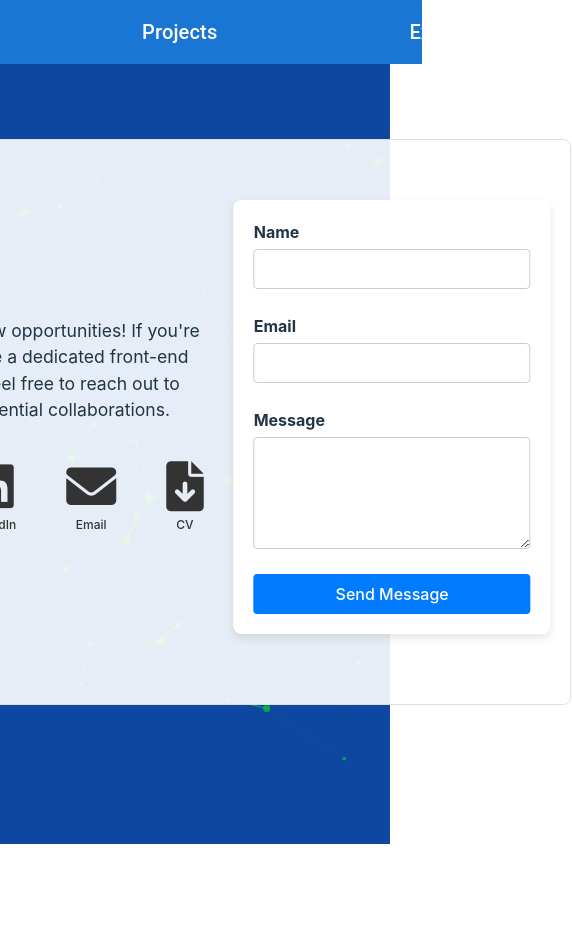
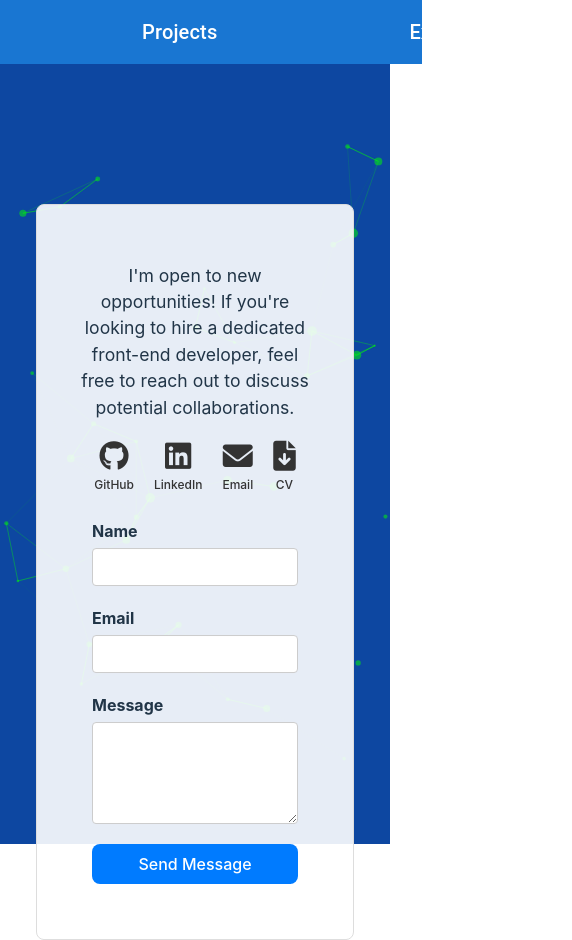
Before and after one commit to todor-savov/personal-portfolio, a React (Vite) app in the folder personal-portfolio/: page /contact in a window 390 px wide. Shown: the whole page, 572 px wide, since content can reach past the window. Before the commit the page ends 844 px from the top, so only its background shows below. Built offline with nearby package versions, Linux system fonts and the light colour scheme.

Commit message:
Update the CSS layout of the Contact page to make it mobile responsive (Contact.css)

```diff
--- a/personal-portfolio/src/components/Contact/Contact.css
+++ b/personal-portfolio/src/components/Contact/Contact.css
@@ -3,24 +3,21 @@
     transform: translate(-50%, -50%);
     z-index: 1;
     padding: 40px;
+    margin-top: 50px;
     border: 1px solid #ddd;
     border-radius: 8px;
     background-color: rgba(255, 255, 255, 0.9);
 }
 
-.contact-row {
-    display: flex;
-    flex-direction: row;
-    margin-bottom: 10px;
-}
-
 .contact-left {
     display: flex;
     flex-direction: column;
-    justify-content: center;
-    flex: 1;
     padding: 10px;
+}
+
+.contact-left p {
     font-size: 1.1em;
+    margin-bottom: 10px;
 }
 
 .social-icons {
@@ -28,7 +25,7 @@
     flex-direction: row;
     justify-content: center;
     gap: 50px;
-    margin-top: 20px;
+    margin-top: 10px;
 }
 
 .social-icons a {
@@ -50,7 +47,6 @@
 }
 
 .contact-right {
-    flex: 1;
     padding: 20px;
 }
 
@@ -59,10 +55,6 @@
     flex-direction: column;
     gap: 15px;
     padding: 20px;
-    width: 100%;
-    background-color: #fff;
-    border-radius: 8px;
-    box-shadow: 0 4px 8px rgba(0, 0, 0, 0.1);
 }
 
 .contact-form label {
@@ -95,7 +87,6 @@
     background-color: #007bff;
     color: #fff;
     border: none;
-    border-radius: 4px;
     cursor: pointer;
     transition: background-color 0.3s ease;
 }
@@ -112,5 +103,49 @@
 .error {
     color: #d9534f;
     font-size: 14px;
+    font-weight: bold;
     margin-top: -10px;
 }
+
+@media (max-width: 480px) {
+    .contact-container {
+        margin-top: 150px;
+    }
+
+    .contact-left, .contact-right {
+        padding: 0;
+    }
+
+    .social-icons {
+        gap: 20px;
+        margin-bottom: 10px;
+    }
+
+    .social-icons a {
+        font-size: 30px;
+    }
+
+    .contact-form {
+        gap: 10px;
+        padding: 15px;
+    }
+
+    .contact-form input[type="text"],
+    .contact-form input[type="email"],
+    .contact-form textarea {
+        font-size: 14px;
+    }
+}
+
+@media (min-width: 481px) and (max-width: 768px) {
+    .contact-container {
+        width: 75%;
+        margin-top: 20px;
+    }
+
+    .contact-form input[type="text"],
+    .contact-form input[type="email"],
+    .contact-form textarea {
+        font-size: 15px;
+    }
+}
```
